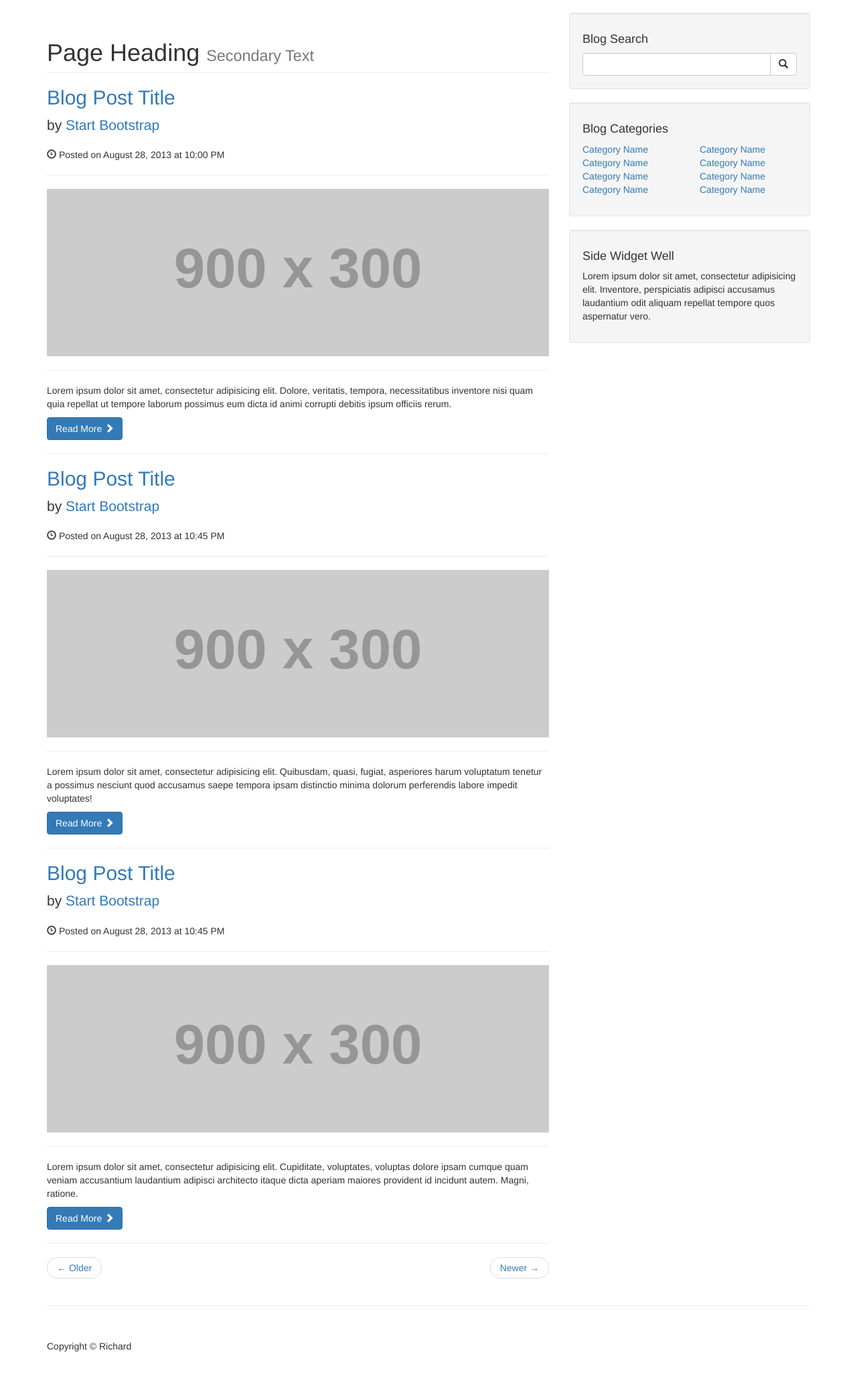
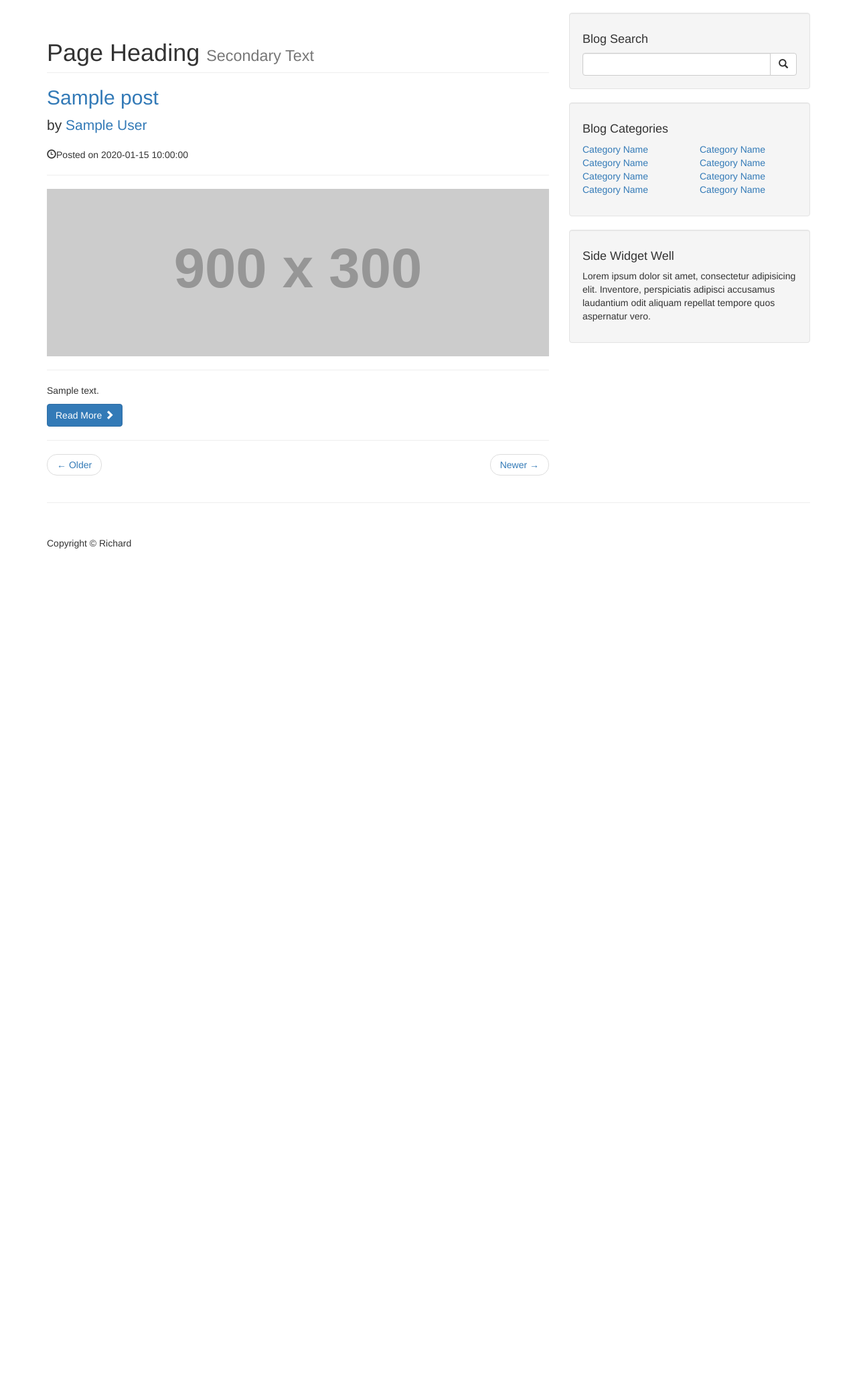
Before and after one commit to santarinareyes/Project-Improve, a PHP site: page / in a window 1280 px wide. Shown: the part 51-2116 px from the top of the page at 67% size. After the commit the page ends 870 px from the top, so only its background shows below. Run offline with PHP 8.4, Linux system fonts and the light colour scheme; tables that the repository leaves empty or names only in its code hold one stand-in row (values such as "Sample post"); grey boxes labelled with a size stand in for pictures from a placeholder-image service; some libraries are stand-ins or nearby versions.

Commit message:
db to posts practicing

```diff
--- a/blogProject/includes/landingpage.php
+++ b/blogProject/includes/landingpage.php
@@ -1,4 +1,13 @@
+<?php
+$dbposts = $abc->query("SELECT * FROM posts");
 
+while ($posts = $dbposts->fetch()) {
+  $ptitle = $posts["post_title"];
+  $pauthor = $posts["post_author"];
+  $pdate = $posts["post_date"];
+  $pimage = $posts["post_img"];
+  $pcontent = $posts["post_content"];
+?>
     <div class="container">
       <div class="row">
         <!-- Blog Entries Column -->
@@ -10,12 +19,11 @@
 
           <!-- First Blog Post -->
           <h2>
-            <a href="#">Blog Post Title</a>
+            <a href="#"><?php echo $ptitle;?></a>
           </h2>
-          <p class="lead">by <a href="index.php">Start Bootstrap</a></p>
+          <p class="lead">by <a href="index.php"><?php echo $pauthor?></a></p>
           <p>
-            <span class="glyphicon glyphicon-time"></span> Posted on August 28,
-            2013 at 10:00 PM
+            <span class="glyphicon glyphicon-time"></span>Posted on <?php echo $pdate;?>
           </p>
           <hr />
           <img
@@ -25,18 +33,16 @@
           />
           <hr />
           <p>
-            Lorem ipsum dolor sit amet, consectetur adipisicing elit. Dolore,
-            veritatis, tempora, necessitatibus inventore nisi quam quia repellat
-            ut tempore laborum possimus eum dicta id animi corrupti debitis
-            ipsum officiis rerum.
+            <?php echo $pcontent;?>
           </p>
           <a class="btn btn-primary" href="#"
             >Read More <span class="glyphicon glyphicon-chevron-right"></span
           ></a>
 
           <hr />
-
-          <!-- Second Blog Post -->
+<?php } ?>
+<!--
+            Second Blog Post
           <h2>
             <a href="#">Blog Post Title</a>
           </h2>
@@ -64,7 +70,7 @@
 
           <hr />
 
-          <!-- Third Blog Post -->
+          Third Blog Post
           <h2>
             <a href="#">Blog Post Title</a>
           </h2>
@@ -91,3 +97,4 @@
           ></a>
 
           <hr />
+-->
--- a/blogProject/includes/nav.php
+++ b/blogProject/includes/nav.php
@@ -24,8 +24,8 @@
             $getNav = $abc->query("SELECT * FROM menus");
 
             while ($menus = $getNav->fetch()) {
-              $menuU = strtoupper($menus['title']);
-              $menuL = strtolower($menus['title']);
+              $menuU = strtoupper($menus['menu_title']);
+              $menuL = strtolower($menus['menu_title']);
               echo "<li><a href=\"$menuL.php\">$menuU</a></li>";
             }
             ?>
```
